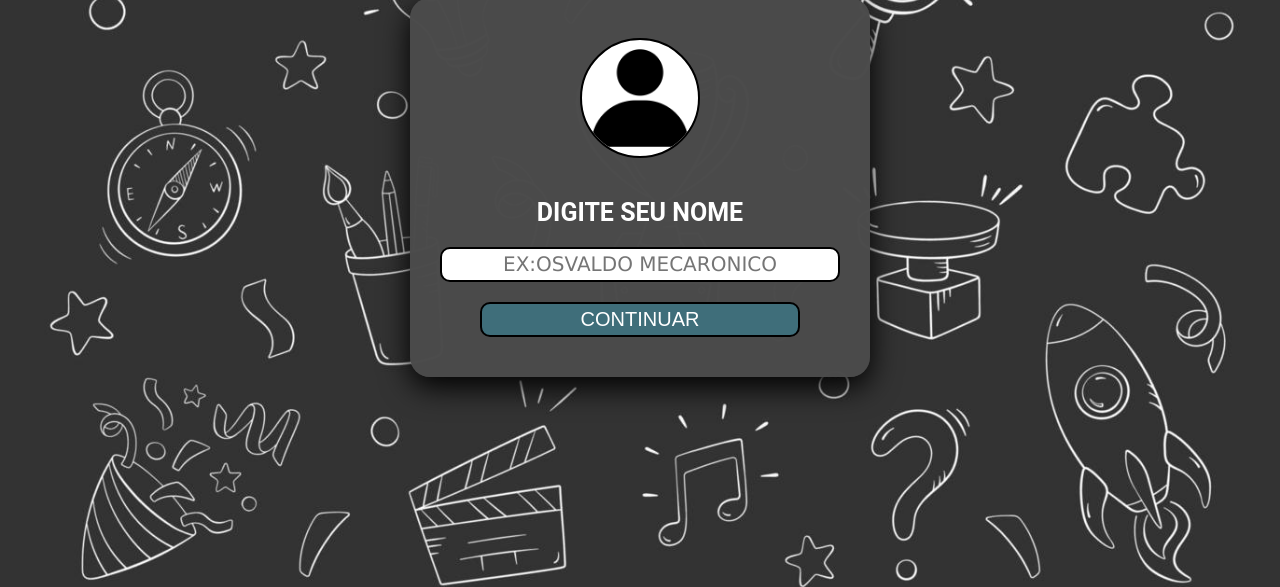
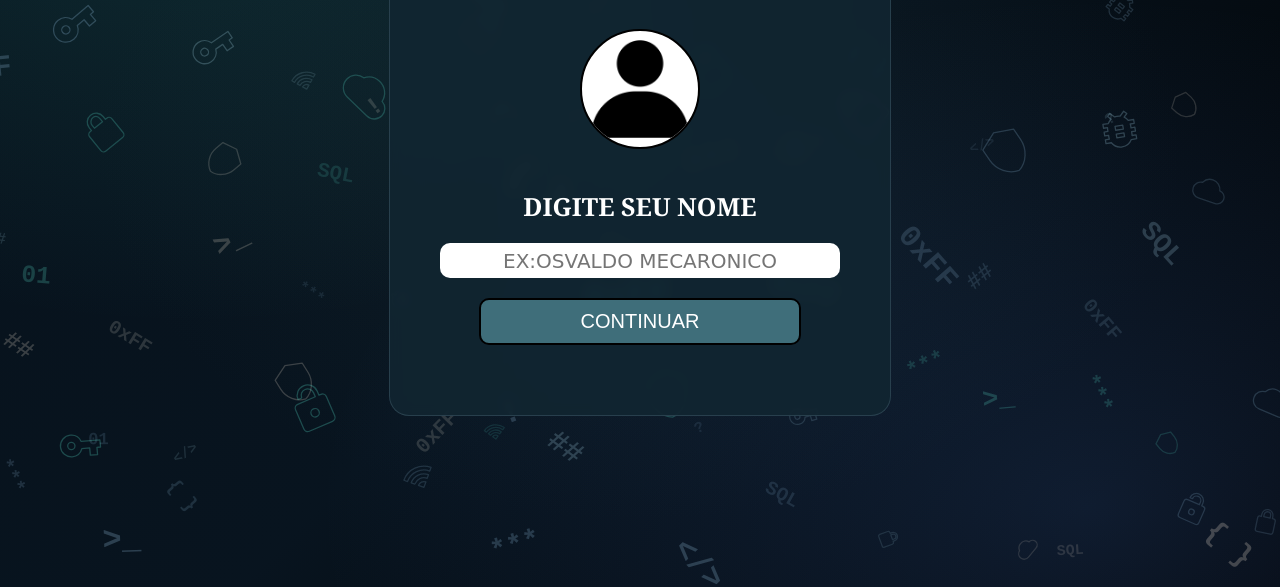
Before and after one commit to Caua031/projeto-quiz, a plain HTML site: page PROJETO/cadastro/cadastro.html in a window 1280 px wide. Shown: the part 213-800 px from the top of the page. Drawn offline with Linux system fonts and the light colour scheme; a web font is replaced by a local one.

Commit message:
Atualização de background e estilo, nova tela adm
Nova tela de adm, ajustes de background e estilos da cadastro, caregorias, raking e quiz.

```diff
--- /dev/null
+++ b/PROJETO/administracao/adm.css
@@ -0,0 +1,123 @@
+@import url("https://db.onlinewebfonts.com/c/8ac6d61c270feef80b9ad082aa94e533?family=Kyiv%2AType+Titling");
+
+/* RESET */
+* {
+  margin: 0;
+  padding: 0;
+  box-sizing: border-box;
+}
+
+/* VARIÁVEIS */
+:root {
+  --cor-fundo: #ffffffbd;
+  --cor-preto: #000;
+  --cor-texto: #ffffff;
+  --fonte-principal: "Kyiv*Type Titling", Georgia, serif;
+  --font-secundaria: "Leckerli One", cursive;
+}
+
+body{
+    min-height: 100vh;
+    background-color: rgba(0, 0, 0, 0.76);
+}
+
+/* AREA DE PERFIL */
+.cabecalho{
+    display: flex;
+    align-items: center;
+    gap: 20px;
+    padding: 20px;
+    color: var(--cor-texto);
+    text-transform: uppercase;
+    font-size: 12px;
+}
+
+.cabecalho img{
+    width: 50px;
+    height: 50px;
+    background-color: var(--cor-fundo);
+    border-radius: 50px;
+}
+
+/* AREA DE MENU */
+.container-menu {
+    width: 24rem;
+    height: 40rem;
+    left: 20px;
+    background-color: var(--cor-fundo);
+    border-radius: 20px;
+    text-align: center;
+    padding-top: 40px;
+    margin-top: 50px;
+}
+
+.container-menu h1 {
+    font-family: var(--fonte-principal);
+}
+
+.lista-menu{
+    list-style: none;
+    margin-top: 40px;
+}
+
+.btn-menu{
+    width: 350px;
+    height: 45px;
+    font-size: 20px;
+    font-family: var(--font-secundaria);
+    border-radius: 20px;
+    border: 1px solid var(--cor-preto);
+    margin-top: 20px;
+}
+
+.btn-menu:hover{
+    background-color: #080f1c83;
+    color: var(--cor-texto);
+}
+
+/* =========================
+   BACKGROUND CANVAS
+========================= */
+
+html {
+    min-height: 100%;
+    background-color: #080f1c;
+}
+
+#background {
+    position: fixed;
+    inset: 0;
+
+    width: 100%;
+    height: 100%;
+
+    display: block;
+    pointer-events: none;
+    z-index: 0;
+}
+
+/* animacao fundo */
+body > *:not(#background) {
+    position: relative;
+    z-index: 1;
+}
+
+/* Ajustes para telas menores */
+@media (max-width: 768px) {
+    .lista-categorias {
+        grid-template-columns: repeat(2, minmax(0, 1fr));
+    }
+}
+
+@media (max-width: 480px) {
+    .lista-categorias {
+        grid-template-columns: 1fr;
+    }
+}
+
+/* Respeita a preferência por movimento reduzido */
+@media (prefers-reduced-motion: reduce) {
+    #background {
+        opacity: 0.65;
+    }
+}
--- a/PROJETO/cadastro/cadastro.html
+++ b/PROJETO/cadastro/cadastro.html
@@ -7,9 +7,13 @@
     <link rel="stylesheet" href="styleinicial.css">
 </head>
 <body>
+    <canvas id="bg-canvas"></canvas>
+
+    <div class="principal">
+        <h1>Seja Bem-vindo(a) ao quiz sobre cibersegurança</h1>
+    </div>
 
     <main class="cadastro">
-
         <div class="avatar-container" id="abrir-galeria">
             <img id="foto-atual" src="../imagens/perfil.png" alt="Foto de perfil">
             <div class="overlay-trocar">Mudar 🔄</div>
@@ -38,5 +42,6 @@
         </div>
 
     <script src="cadastro.js"></script>
+    <script src="../fundoicones.js"></script>
 </body>
 </html>
--- a/PROJETO/cadastro/cadastro.js
+++ b/PROJETO/cadastro/cadastro.js
@@ -27,12 +27,13 @@ opcoesAvatar.forEach(opcao => {
 
 formRegistro.addEventListener('submit', function(evento) {
 
+    evento.preventDefault(); // Impede a página de mudar correndo
+
     if (fotoAtual.src.includes("perfil.png")) {
         alert("É necessário usar uma foto de perfil");
         return;
     }
 
-    evento.preventDefault(); // Impede a página de mudar correndo
 
     // === NOVA PARTE: SALVAR NO LOCALSTORAGE ===
     const inputNome = document.getElementById('nome-jogador') || document.querySelector('#form-registro input[type="text"]');
@@ -53,6 +54,6 @@ formRegistro.addEventListener('submit', function(evento) {
 
     // Aguarda 2000 milissegundos (2 segundos) antes de mudar de página
     setTimeout(() => {
-        window.location.href = "../index.html";
+        window.location.href = "../categorias/categoria.html";
     }, 2000);
 });
--- a/PROJETO/cadastro/styleinicial.css
+++ b/PROJETO/cadastro/styleinicial.css
@@ -1,3 +1,6 @@
+@import url("https://db.onlinewebfonts.com/c/8ac6d61c270feef80b9ad082aa94e533?family=Kyiv%2AType+Titling");
+
+
 /* RESET */
 * {
   margin: 0;
@@ -11,31 +14,60 @@
     --cor-buttons-next: #3F6E7A;
     --cor-fundo-bege: #EFE4D2;
     --cor-texto-branco: #ffffff;
-    --fonte-principal: 'Roboto', sans-serif;
-    --font-secundaria: Verdana, Geneva, Tahoma, sans-serif;
+    --fonte-principal: "Kyiv*Type Titling", Georgia, serif;
+    --font-secundaria: "Leckerli One", cursive;
 }
 
 /* PARTE DE CADASTRO */
 body {
-    background: url(../imagens/fundoinicio.jpg) center/ cover no-repeat;
+    background:
+        radial-gradient(ellipse at 15% 10%, rgba(59, 192, 172, 0.14) 0%, transparent 45%),
+        radial-gradient(ellipse at 85% 90%, rgba(75, 133, 228, 0.18) 0%, transparent 50%),
+        radial-gradient(ellipse at 50% 45%, rgba(31, 55, 61, 0.25) 0%, transparent 60%),
+        linear-gradient(135deg, #07121c 0%, #08141f 50%, #000000 100%);
+    background-attachment: fixed;
     min-height: 100vh;
-    background-attachment: fixed;
     display: flex;
     justify-content: center;
     align-items: center;
+    overflow: hidden;
+}
+
+#bg-canvas { /* FUNDO ANIMADO */
+    position: fixed;
+    inset: 0;
+    width: 100%;
+    height: 100%;
+    z-index: 0;
+    pointer-events: none;
+}
+
+.principal{
+    position: absolute;
+    top: 150px;
+    animation: entrada 0.6s ease-out both;
+}
+
+.principal h1 {
+    color: var(--cor-texto-branco);
+    text-transform: uppercase;
+    font-family: var(--fonte-principal);
+    font-size: 35px;
+    text-shadow: 2px 2px 4px rgb(55, 0, 255); /* Sombra preta suave */
 }
 
 .cadastro {
-    width: auto;
-    height: auto;
+    position: relative;
+    z-index: 1;
+    background-color: rgba(18, 38, 50, 0.88);
+    backdrop-filter: blur(6px);
+    border: 1px solid rgba(174, 223, 242, 0.15);
+    animation: entrada 0.6s ease-out both;
+    padding: 70px 50px;
+    border-radius: 20px;
     text-align: center;
-    margin: 0;
-    background-color: rgba(75, 75, 75, 0.993);
-    padding: 40px 30px;
-    border-radius: 20px;
-    box-shadow: 0 10px 30px rgb(0, 0, 0);
-    z-index: 1;
 }
+
 
 .cadastro h1 {
     font-family: var(--fonte-principal);
@@ -55,6 +87,9 @@ body {
     text-align: center;
     font-size: 20px;
     border: 2px solid #000;
+    border: none;
+    outline: none;
+    text-transform: uppercase;
 }
 
 #form-registro input{
@@ -62,8 +97,9 @@ body {
 }
 
 #proximo-btn {
-    width: 20rem;
-    height: 35px;
+    width: auto;
+    height: auto;
+    padding: 10px 100px;
     margin-top: 20px;
     border-radius: 10px;
     background-color: var(--cor-buttons-next);
@@ -94,6 +130,7 @@ body {
     border-radius: 50%;
     border: 2px solid #000;
     background-color: var(--cor-principal);
+    animation: pulso 2.5s ease-in-out infinite;
 }
 
 .overlay-trocar {
@@ -175,3 +212,14 @@ body {
     border-radius: 5px;
     cursor: pointer;
 }
+
+
+@keyframes entrada {
+    from { opacity: 0; transform: translateY(24px); }
+    to   { opacity: 1; transform: translateY(0); }
+}
+
+@keyframes pulso {
+    0%, 100% { box-shadow: 0 0 0 0 rgba(174, 223, 242, 0.4); }
+    50%      { box-shadow: 0 0 0 12px rgba(174, 223, 242, 0); }
+}
--- /dev/null
+++ b/PROJETO/fundoicones.js
@@ -0,0 +1,144 @@
+const canvas = document.getElementById("bg-canvas");
+const ctx = canvas.getContext("2d");
+
+// ===== AJUSTES =====
+const CELULA = 100;            // espaço entre ícones (menor = mais cheio)
+const OPACIDADE = 0.3;         // brilho geral dos ícones
+const TAMANHO = [20, 52];      // tamanho mínimo e máximo (px)
+const VELOCIDADE = [10, 34];   // px por segundo
+const CORES = [
+    "174, 223, 242",           // azul claro (#AEDFF2)
+    "143, 185, 214",           // azul médio (#8fb9d6)
+    "239, 228, 210",           // bege (#EFE4D2)
+    "94, 234, 212",            // verde-água de destaque
+];
+// ===================
+
+const reduzMovimento = false; // use matchMedia aqui se for publicar
+const rand = (min, max) => Math.random() * (max - min) + min;
+
+const ICONES = [
+    // cadeado
+    { path: new Path2D("M18 8h-1V6c0-2.76-2.24-5-5-5S7 3.24 7 6v2H6c-1.1 0-2 .9-2 2v10c0 1.1.9 2 2 2h12c1.1 0 2-.9 2-2V10c0-1.1-.9-2-2-2zm-3.1 0H9.1V6c0-1.71 1.39-3.1 3.1-3.1 1.71 0 2.7 1.39 2.7 3.1v2z") },
+    // escudo
+    { path: new Path2D("M12 1L3 5v6c0 5.55 3.84 10.74 9 12 5.16-1.26 9-6.45 9-12V5l-9-4z") },
+    // chave
+    { path: new Path2D("M12.65 10C11.83 7.67 9.61 6 7 6c-3.31 0-6 2.69-6 6s2.69 6 6 6c2.61 0 4.83-1.67 5.65-4H17v4h4v-4h2v-4H12.65zM7 14c-1.1 0-2-.9-2-2s.9-2 2-2 2 .9 2 2-.9 2-2 2z") },
+    // cadeado aberto
+    { path: new Path2D("M12 17c1.1 0 2-.9 2-2s-.9-2-2-2-2 .9-2 2 .9 2 2 2zm6-9h-1V6c0-2.76-2.24-5-5-5S7 3.24 7 6h1.9c0-1.71 1.39-3.1 3.1-3.1s3.1 1.39 3.1 3.1v2H6c-1.1 0-2 .9-2 2v10c0 1.1.9 2 2 2h12c1.1 0 2-.9 2-2V10c0-1.1-.9-2-2-2z") },
+    // olho
+    { path: new Path2D("M12 4.5C7 4.5 2.73 7.61 1 12c1.73 4.39 6 7.5 11 7.5s9.27-3.11 11-7.5c-1.73-4.39-6-7.5-11-7.5zM12 17c-2.76 0-5-2.24-5-5s2.24-5 5-5 5 2.24 5 5-2.24 5-5 5zm0-8c-1.66 0-3 1.34-3 3s1.34 3 3 3 3-1.34 3-3-1.34-3-3-3z") },
+    // bug
+    { path: new Path2D("M20 8h-2.81a5.985 5.985 0 0 0-1.82-1.96L17 4.41 15.59 3l-2.17 2.17a5.9 5.9 0 0 0-2.84 0L8.41 3 7 4.41l1.62 1.63C7.88 6.55 7.26 7.22 6.81 8H4v2h2.09c-.05.33-.09.66-.09 1v1H4v2h2v1c0 .34.04.67.09 1H4v2h2.81c1.04 1.79 2.97 3 5.19 3s4.15-1.21 5.19-3H20v-2h-2.09c.05-.33.09-.66.09-1v-1h2v-2h-2v-1c0-.34-.04-.67-.09-1H20V8zm-6 8h-4v-2h4v2zm0-4h-4v-2h4v2z") },
+    // nuvem
+    { path: new Path2D("M19.35 10.04A7.49 7.49 0 0 0 12 4C9.11 4 6.6 5.64 5.35 8.04A5.994 5.994 0 0 0 0 14c0 3.31 2.69 6 6 6h13c2.76 0 5-2.24 5-5 0-2.64-2.05-4.78-4.65-4.96z") },
+    // wifi
+    { path: new Path2D("M1 9l2 2c4.97-4.97 13.03-4.97 18 0l2-2C16.93 2.93 7.08 2.93 1 9zm8 8l3 3 3-3a4.237 4.237 0 0 0-6 0zm-4-4l2 2a7.074 7.074 0 0 1 10 0l2-2C15.14 9.14 8.87 9.14 5 13z") },
+    { texto: "</>" }, { texto: "01" }, { texto: "?" }, { texto: "{ }" },
+    { texto: ">_" },  { texto: "##" }, { texto: "***" }, { texto: "0xFF" },
+    { texto: "SQL" }, { texto: "!" },
+];
+
+let largura, altura, dpr, cicloY;
+let itens = [];
+
+function criarItem(x, y) {
+    const prof = Math.random(); // 0 = longe, 1 = perto
+    return {
+        icone: ICONES[Math.floor(Math.random() * ICONES.length)],
+        cor: CORES[Math.floor(Math.random() * CORES.length)],
+        x, y,
+        tam: TAMANHO[0] + (TAMANHO[1] - TAMANHO[0]) * prof,
+        vel: VELOCIDADE[0] + (VELOCIDADE[1] - VELOCIDADE[0]) * prof,
+        alpha: 0.45 + 0.55 * prof,
+        rot: rand(-0.6, 0.6),
+        giro: rand(-0.15, 0.15),
+        fase: rand(0, Math.PI * 2),
+    };
+}
+
+// Só um pouco mais discreto no centro (onde fica o quiz)
+function visibilidade(x, y) {
+    const dx = (x - largura / 2) / (largura / 2);
+    const dy = (y - altura / 2) / (altura / 2);
+    return 0.55 + 0.45 * Math.min(1, Math.hypot(dx, dy));
+}
+
+function desenhar(it) {
+    ctx.save();
+    ctx.translate(it.x, it.y);
+    ctx.rotate(it.rot);
+    ctx.globalAlpha = OPACIDADE * it.alpha * visibilidade(it.x, it.y);
+    ctx.strokeStyle = `rgb(${it.cor})`;
+    ctx.fillStyle = `rgb(${it.cor})`;
+
+    if (it.icone.path) {
+        const s = it.tam / 24;
+        ctx.scale(s, s);
+        ctx.translate(-12, -12);
+        ctx.lineWidth = 1.3 / s;
+        ctx.lineJoin = "round";
+        ctx.stroke(it.icone.path);
+    } else {
+        ctx.font = `bold ${it.tam * 0.7}px monospace`;
+        ctx.textAlign = "center";
+        ctx.textBaseline = "middle";
+        ctx.fillText(it.icone.texto, 0, 0);
+    }
+    ctx.restore();
+}
+
+function quadro(dt) {
+    ctx.clearRect(0, 0, largura, altura);
+    for (const it of itens) {
+        if (!reduzMovimento) {
+            it.y -= it.vel * dt;
+            it.rot += it.giro * dt;
+            it.fase += dt;
+            it.x += Math.sin(it.fase) * 4 * dt;
+        }
+        if (it.y < -CELULA) it.y += cicloY; // volta para baixo, mantendo a densidade
+        desenhar(it);
+    }
+}
+
+function redimensionar() {
+    dpr = window.devicePixelRatio || 1;
+    largura = window.innerWidth;
+    altura = window.innerHeight;
+    canvas.width = largura * dpr;
+    canvas.height = altura * dpr;
+    ctx.setTransform(dpr, 0, 0, dpr, 0, 0);
+
+    // grade com deslocamento aleatório: preenche a tela por igual
+    const cols = Math.ceil(largura / CELULA) + 1;
+    const rows = Math.ceil(altura / CELULA) + 2;
+    cicloY = rows * CELULA;
+    itens = [];
+    for (let r = 0; r < rows; r++) {
+        for (let c = 0; c < cols; c++) {
+            itens.push(criarItem(
+                c * CELULA + rand(-CELULA * 0.35, CELULA * 0.35),
+                r * CELULA + rand(-CELULA * 0.35, CELULA * 0.35)
+            ));
+        }
+    }
+    if (reduzMovimento) quadro(0);
+}
+
+let ultimo = 0;
+function loop(t) {
+    const dt = Math.min((t - ultimo) / 1000, 0.1) || 0;
+    ultimo = t;
+    quadro(dt);
+    requestAnimationFrame(loop);
+}
+
+let timer;
+window.addEventListener("resize", () => {
+    clearTimeout(timer);
+    timer = setTimeout(redimensionar, 200);
+});
+
+redimensionar();
+requestAnimationFrame(loop);
--- a/PROJETO/raking/stylerank.css
+++ b/PROJETO/raking/stylerank.css
@@ -1,3 +1,5 @@
+@import url("https://db.onlinewebfonts.com/c/8ac6d61c270feef80b9ad082aa94e533?family=Kyiv%2AType+Titling");
+
 /* =========================
    RESET
 ========================= */
@@ -5,6 +7,12 @@
     margin: 0;
     padding: 0;
     box-sizing: border-box;
+}
+
+/* VARIAVEIS */
+:root {
+    --fonte-principal: "Kyiv*Type Titling", Georgia, serif;
+    --font-secundaria: "Leckerli One", cursive;
 }
 
 /* =========================
@@ -17,6 +25,39 @@ body {
     min-height: 100vh;
     padding: 20px;
 }
+
+/* =========================
+   FUNDO ANIMADO
+========================= */
+#bg-canvas {
+    position: fixed;
+    inset: 0;
+    width: 100%;
+    height: 100%;
+    z-index: 0;
+    pointer-events: none;
+}
+
+.cabecalho,
+.raking-jogadores,
+.container {
+    position: relative;
+    z-index: 1;
+}
+
+/* pódio sobe com atraso: 3º, depois 2º, depois 1º (suspense) */
+.list-jogador {
+    animation: sobe 0.7s ease-out both;
+}
+.list-jogador:nth-child(3) { animation-delay: 0s; }
+.list-jogador:nth-child(1) { animation-delay: 0.35s; }
+.list-jogador:nth-child(2) { animation-delay: 0.7s; }
+
+@keyframes sobe {
+    from { opacity: 0; transform: translateY(60px); }
+    to   { opacity: 1; transform: translateY(0); }
+}
+
 
 /* =========================
    CABEÇALHO
@@ -57,6 +98,17 @@ body {
 }
 
 /* =========================
+   FONTE H1 E H2 GERAL
+========================= */
+h1{
+    font-family: var(--fonte-principal);
+}
+
+h2{
+    font-family: var(--font-secundaria);
+}
+
+/* =========================
    PÓDIO
 ========================= */
 .raking-jogadores {
@@ -72,7 +124,7 @@ body {
     gap: 45px;
     padding: 35px 30px 0;
     list-style: none;
-    background-color: rgba(255, 255, 255, 0.45);
+    background-color: rgba(255, 255, 255, 0.979);
     border: 1px solid rgba(0, 0, 0, 0.12);
     border-radius: 20px;
     box-shadow: 0 5px 15px rgba(0, 0, 0, 0.08);
--- a/PROJETO/style.css
+++ b/PROJETO/style.css
@@ -1,3 +1,5 @@
+@import url("https://db.onlinewebfonts.com/c/8ac6d61c270feef80b9ad082aa94e533?family=Kyiv%2AType+Titling");
+
 /* RESET */
 * {
   margin: 0;
@@ -14,8 +16,8 @@
     --cor-fundo-bege: #EFE4D2;
     --cor-fundo-azul-escuro: #8fb9d6;
     --cor-texto-branco: #FFFFFF;
-    --fonte-principal: 'Roboto', sans-serif;
-    --font-secundaria: Verdana, Geneva, Tahoma, sans-serif;
+    --fonte-principal: "Kyiv*Type Titling", Georgia, serif;
+    --font-secundaria: "Leckerli One", cursive;
 }
 
 /* CORPO */
@@ -24,12 +26,10 @@ body {
     min-height: 100vh;
     color: var(--cor-fundo-bege);
     background:
-    /* brilho suave atrás da área do quiz */
-    radial-gradient(ellipse at 50% 45%, rgba(125, 175, 211, 0.20) 0%, transparent 60%),
-    /* reflexo discreto no canto inferior direito */
-    radial-gradient(ellipse at 100% 100%, rgba(188, 229, 245, 0.10) 0%, transparent 50%),
-    /* base escura, com as mesmas cores da sua paleta */
-    linear-gradient(135deg, #0d1a1e 0%, #15262b 50%, #1b3a44 100%);
+        radial-gradient(ellipse at 15% 10%, rgba(94, 234, 212, 0.14) 0%, transparent 45%),
+        radial-gradient(ellipse at 85% 90%, rgba(125, 175, 255, 0.18) 0%, transparent 50%),
+        radial-gradient(ellipse at 50% 45%, rgba(63, 110, 122, 0.25) 0%, transparent 60%),
+        linear-gradient(135deg, #07121c 0%, #0d2233 50%, #123248 100%);
     background-attachment: fixed;
     overflow: hidden;
 }
@@ -80,7 +80,7 @@ body {
 
 .perfil h1 {
     font-family: var(--font-secundaria);
-    font-size: 15px;
+    font-size: 18px;
     text-transform: uppercase;
     z-index: 1;
 }
@@ -132,14 +132,14 @@ body {
 
 .quiz h1 {
     font-family: var(--font-secundaria);
-    font-size: 15px;
+    font-size: 18px;
     text-transform: uppercase;
     margin: 0px 0px 20px;
 }
 
 .quiz h2{
     font-family: var(--fonte-principal);
-    font-size: 18px;
+    font-size: 25px;
     margin-top: 20px;
 }
 
@@ -162,6 +162,11 @@ body {
     height: auto;
     border: 1px solid #0000014d;
     border-radius: 20px;
+}
+
+.answer-btn span{
+    font-size: 17px;
+    text-transform: uppercase;
 }
 
 .btn {
@@ -230,7 +235,7 @@ body {
     height: 45px;
     margin-top: 30px;
     border-radius: 4px;
-    color: var(#000000);
+    color: #000000;
     text-transform: uppercase;
     border: 1px solid #000000;
 }
```
Also changed, not shown: PROJETO/administracao/adm.html (added, +50 -0 lines), PROJETO/categorias/categoria.html (+1 -1 lines), PROJETO/index.html (+2 -2 lines), PROJETO/raking/fundotrofeu.js (added, +126 -0 lines), PROJETO/raking/raking.html (+7 -4 lines), PROJETO/script.js (+4 -21 lines).
